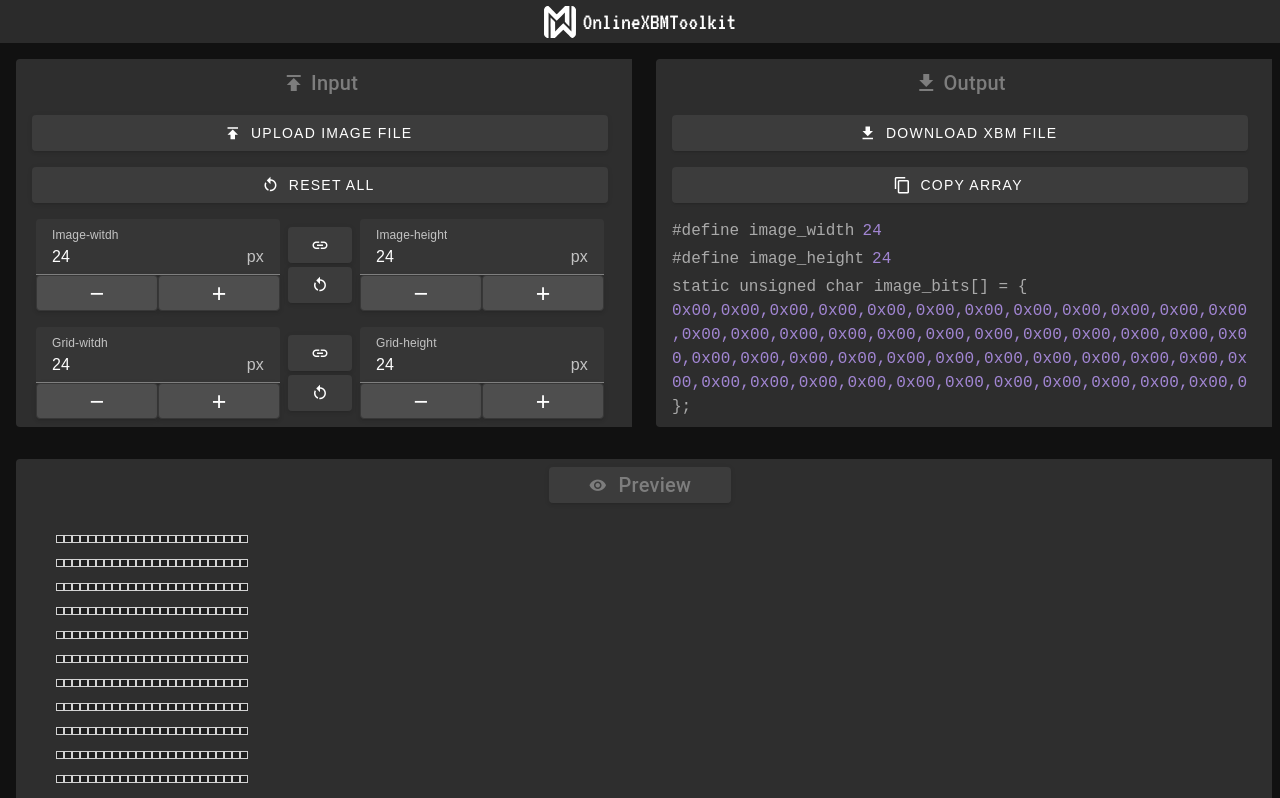
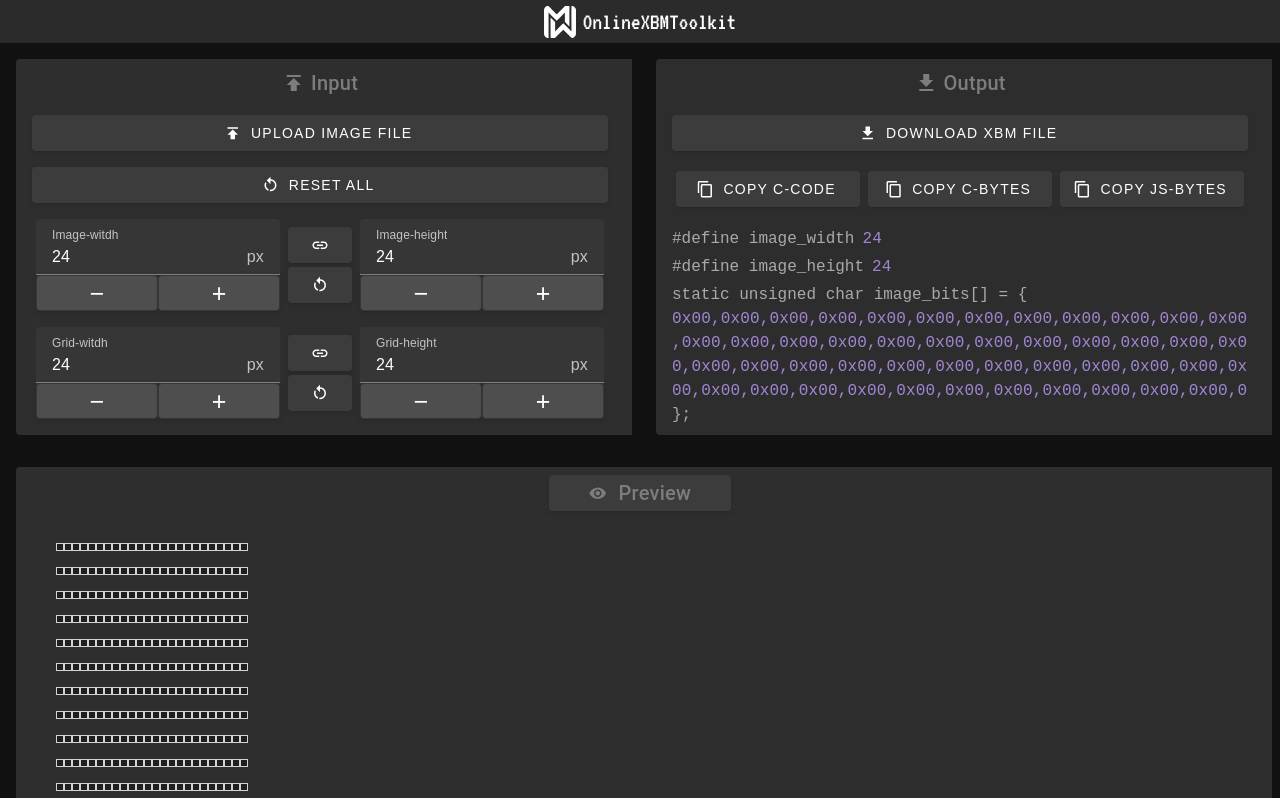
Before and after one commit to miwied/OnlineXBMToolkit, a Vue app in the folder OnlineXBMToolkit/: page / in a window 1280 px wide. Shown: the top 798 px of the page. Built offline with nearby package versions, Linux system fonts and the light colour scheme.

Commit message:
implemented multiple options for copying the output + fixed image scaling bug

```diff
--- a/OnlineXBMToolkit/src/components/xbmTools/xbmStringFormatter.vue
+++ b/OnlineXBMToolkit/src/components/xbmTools/xbmStringFormatter.vue
@@ -118,8 +118,31 @@ export default {
             const matchedGroups = bytesArray.join(',').match(regex);
             return matchedGroups.join('\n');
         },
-        getFormattedString() {
+        convertHexStringToJsArrayString(hexString) {
+            const hexArray = hexString.split(',');
+
+            // surround each hex value with apostrophes
+            const apostrophedHex = hexArray.map(hex => `'${hex}'`);
+
+            let formattedString = '';
+
+            for (let i = 0; i < apostrophedHex.length; i += 9) {
+                const isLastChunk = i + 9 >= apostrophedHex.length;
+                const chunkString = apostrophedHex.slice(i, i + 9).join(',');
+                formattedString += chunkString + (isLastChunk ? '' : ',') + '\n';
+            }
+
+            return formattedString;
+        },
+
+        getCCode() {
             return `#define image_width ${this.gridWidth}\n#define image_height ${this.gridHeight}\nstatic unsigned char image_bits[] = {\n${this.splitBytes(this.modifiableArray)} \n};`
+        },
+        getCArray() {
+            return this.splitBytes(this.modifiableArray).toString();
+        },
+        getJsArray() {
+            return this.convertHexStringToJsArrayString(this.modifiableArray).toString();
         }
     },
 };
--- a/OnlineXBMToolkit/src/views/HomeView.vue
+++ b/OnlineXBMToolkit/src/views/HomeView.vue
@@ -71,7 +71,12 @@
                     <p class="text-h6">&nbsp;Output</p>
                 </div>
                 <v-btn @click="handleDownload" prepend-icon="mdi-download"> Download xbm file </v-btn>
-                <v-btn @click="copyOutputArrayString" prepend-icon="mdi-content-copy"> Copy array </v-btn>
+
+                <div class="copy-buttons">
+                    <v-btn @click="copyCCode" prepend-icon="mdi-content-copy"> Copy C-code </v-btn>
+                    <v-btn @click="copyCBytes" prepend-icon="mdi-content-copy"> Copy c-bytes </v-btn>
+                    <v-btn @click="copyJsBytes" prepend-icon="mdi-content-copy"> Copy js-bytes </v-btn>
+                </div>
 
                 <xbmStringFormatter ref="xbmStringFormatter" :xbmArray="xbmArray" :gridWidth="gridWidth"
                     :gridHeight="gridHeight" :imageName="imageName" @update-array="updateArray" @update-width="updateWidth"
@@ -208,7 +213,10 @@ export default {
             this.convertToXbm();
         },
         imageHeight: function (newVal, oldVal) {
-            if (newVal < 1) {
+            if (parseInt(newVal) > 0) {
+                this.imageHeight = parseInt(newVal);
+            }
+            else {
                 this.imageHeight = 1;
             }
             if (this.imageSizeIsEqual && this.imageWidth !== this.imageHeight) {
@@ -217,10 +225,19 @@ export default {
             if ((this.originalImage === null || this.originalImage === undefined) && newVal !== defaultSize) {
                 this.triggerSnackbar('Please upload an image to view the updated size dimensions.', 'yellow-lighten-1');
             }
+            if (parseInt(newVal) > 0) {
+                this.imageHeight = parseInt(newVal);
+            }
+            else {
+
+            }
             this.convertToXbm();
         },
         imageWidth: function (newVal, oldVal) {
-            if (newVal < 1) {
+            if (parseInt(newVal) > 0) {
+                this.imageWidth = parseInt(newVal);
+            }
+            else {
                 this.imageWidth = 1;
             }
             if (this.imageSizeIsEqual && this.imageWidth !== this.imageHeight) {
@@ -290,7 +307,7 @@ export default {
             // remove file extensions
             adjustedImageName = adjustedImageName.replace(regex, '');
 
-            const blob = new Blob([this.$refs.xbmStringFormatter.getFormattedString()], { type: 'text/plain' });
+            const blob = new Blob([this.$refs.xbmStringFormatter.getCCode()], { type: 'text/plain' });
             const url = window.URL.createObjectURL(blob);
             const link = document.createElement('a');
             link.href = url;
@@ -300,10 +317,26 @@ export default {
             document.body.removeChild(link);
             window.URL.revokeObjectURL(url);
         },
-        async copyOutputArrayString() {
+        async copyCCode() {
             try {
-                await navigator.clipboard.writeText(this.$refs.xbmStringFormatter.getFormattedString());
-                this.triggerSnackbar("Array copied successfully.", 'green-lighten-2')
+                await navigator.clipboard.writeText(this.$refs.xbmStringFormatter.getCCode());
+                this.triggerSnackbar("C-Code copied successfully.", 'green-lighten-2')
+            } catch (err) {
+                this.triggerSnackbar("Array could be not copied.", 'deep-orange-lighten-2')
+            }
+        },
+        async copyCBytes() {
+            try {
+                await navigator.clipboard.writeText(this.$refs.xbmStringFormatter.getCArray());
+                this.triggerSnackbar("C-Array copied successfully.", 'green-lighten-2')
+            } catch (err) {
+                this.triggerSnackbar("Array could be not copied.", 'deep-orange-lighten-2')
+            }
+        },
+        async copyJsBytes() {
+            try {
+                await navigator.clipboard.writeText(this.$refs.xbmStringFormatter.getJsArray());
+                this.triggerSnackbar("JS-Array copied successfully.", 'green-lighten-2')
             } catch (err) {
                 this.triggerSnackbar("Array could be not copied.", 'deep-orange-lighten-2')
             }
@@ -452,6 +485,25 @@ export default {
     justify-content: center;
 }
 
+.copy-buttons {
+    display: flex;
+    flex-wrap: wrap;
+    justify-content: center;
+}
+
+.copy-buttons>* {
+    flex-grow: 1;
+    margin: 0.25rem;
+    width: calc(33.33% - 0.5rem);
+}
+
+@media (max-width: 950px) {
+    .copy-buttons>* {
+        width: 100%;
+        /* full width on small screens */
+    }
+}
+
 .card-container {
     display: flex;
     flex-direction: column;
```
